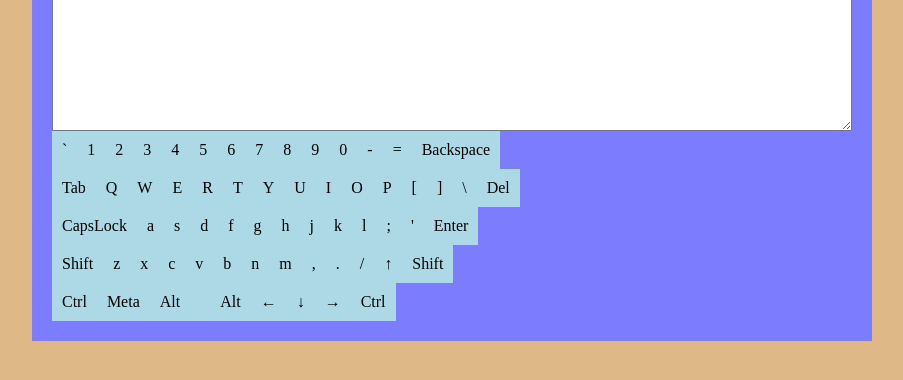
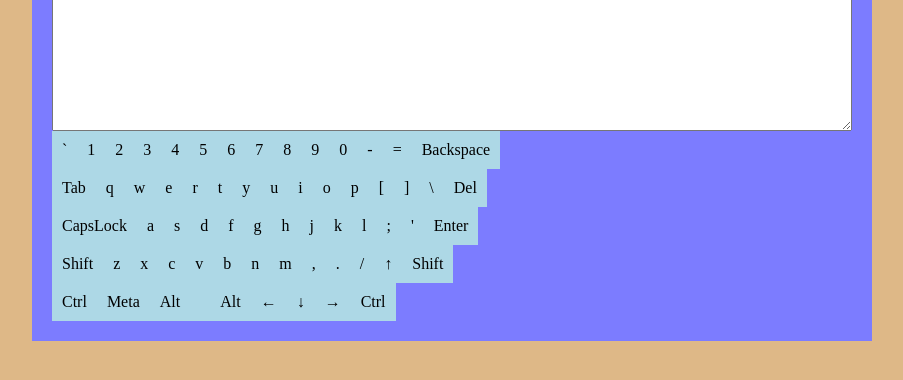
Before and after one commit to ostandrey/virtual-keyboard, a website: page index.html in a window 1280 px wide. Shown: the part 78-458 px from the top of the page, without its empty margins (188-1091 px from the left). Drawn offline with Linux system fonts and the light colour scheme.

Commit message:
feat: set active button

```diff
--- a/js/index.js
+++ b/js/index.js
@@ -16,16 +16,16 @@ const keyboardEng = [
   '=',
   'Backspace',
   'Tab',
-  'Q',
-  'W',
-  'E',
-  'R',
-  'T',
-  'Y',
-  'U',
-  'I',
-  'O',
-  'P',
+  'q',
+  'w',
+  'e',
+  'r',
+  't',
+  'y',
+  'u',
+  'i',
+  'o',
+  'p',
   '[',
   ']',
   '\\',
@@ -116,6 +116,7 @@ function createKeyboard() {
   const keyboardContainer = document.createElement('div');
 
   keyboardContainer.className = 'keyboard';
+  keyboardContainer.id = 'keyboard';
   keyboardContainer.innerHTML = createKey();
 
   return keyboardContainer;
@@ -145,21 +146,35 @@ function createKey() {
     // }
 
     if (keyboardEng[i] === 'Delete') {
-      key += '<div class="key">Del</div>';
+      key += `<div class="key" data="${keyboardEng[i]}">Del</div>`;
     } else if (keyboardEng[i] === 'Control') {
-      key += '<div class="key">Ctrl</div>';
+      key += `<div class="key" data="${keyboardEng[i]}">Ctrl</div>`;
     } else if (keyboardEng[i] === 'ArrowUp') {
-      key += '<div class="key">&#x2191;</div>';
+      key += `<div class="key" data="${keyboardEng[i]}">&#x2191;</div>`;
     } else if (keyboardEng[i] === 'ArrowLeft') {
-      key += '<div class="key">&#x2190;</div>';
+      key += `<div class="key" data="${keyboardEng[i]}">&#x2190;</div>`;
     } else if (keyboardEng[i] === 'ArrowRight') {
-      key += '<div class="key">&#x2192;</div>';
+      key += `<div class="key" data="${keyboardEng[i]}">&#x2192;</div>`;
     } else if (keyboardEng[i] === 'ArrowDown') {
-      key += '<div class="key">&#x2193;</div>';
+      key += `<div class="key" data="${keyboardEng[i]}">&#x2193;</div>`;
     } else {
-      key += `<div class="key">${keyboardEng[i]}</div>`;
+      key += `<div class="key" data="${keyboardEng[i]}">${keyboardEng[i]}</div>`;
     }
   }
 
+  console.log();
+
   return key;
 }
+
+document.onkeydown = function (event) {
+  document.querySelectorAll('#keyboard .key').forEach((el) => {
+    el.classList.remove('active');
+  });
+
+  document.querySelector(`#keyboard .key[data="${event.key}"]`).classList.add('active');
+};
+
+document.onkeyup = function (event) {
+  document.querySelector(`#keyboard .key[data="${event.key}"]`).classList.remove('active');
+};
--- a/styles/style.css
+++ b/styles/style.css
@@ -35,3 +35,7 @@ body {
   width: 100%;
   clear: both;
 }
+
+.active {
+  background: rgb(117, 247, 85);
+}
```
